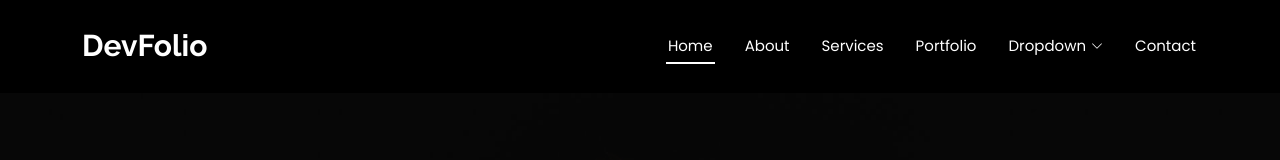
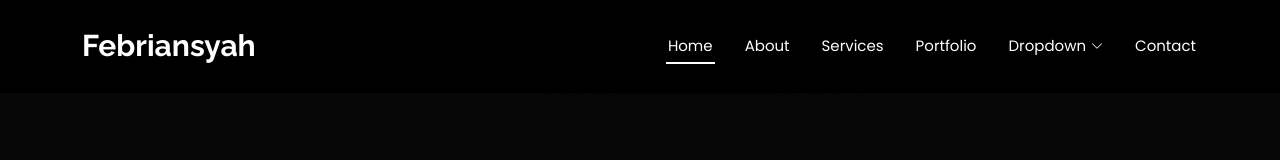
Before and after one commit to febriansyah253/febriansyah253.github.io, a plain HTML site: page index.html in a window 1280 px wide. Shown: the top 160 px of the page. Drawn offline with Linux system fonts and the light colour scheme.

Commit message:
Update index.html

```diff
--- a/index.html
+++ b/index.html
@@ -44,7 +44,7 @@
       <a href="index.html" class="logo d-flex align-items-center">
         <!-- Uncomment the line below if you also wish to use an image logo -->
         <!-- <img src="assets/img/logo.png" alt=""> -->
-        <h1 class="sitename">DevFolio</h1>
+        <h1 class="sitename">Febriansyah</h1>
       </a>
 
       <nav id="navmenu" class="navmenu">
```
